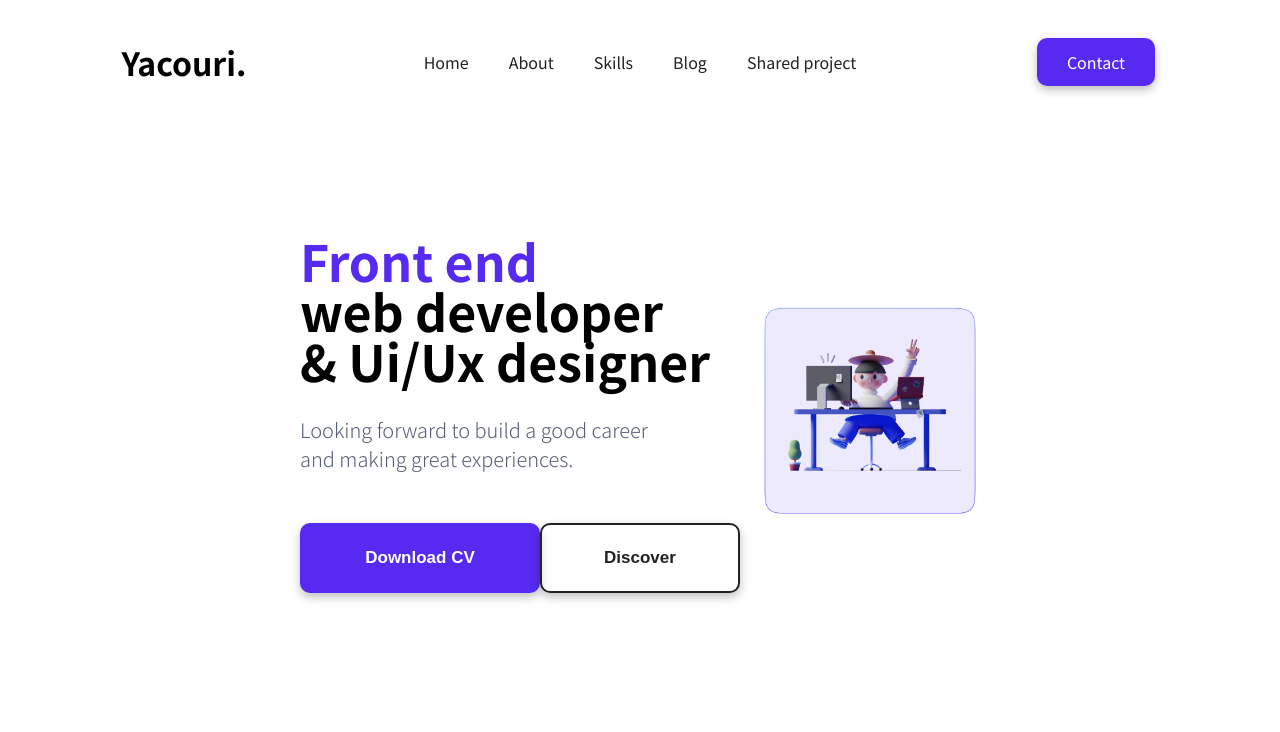
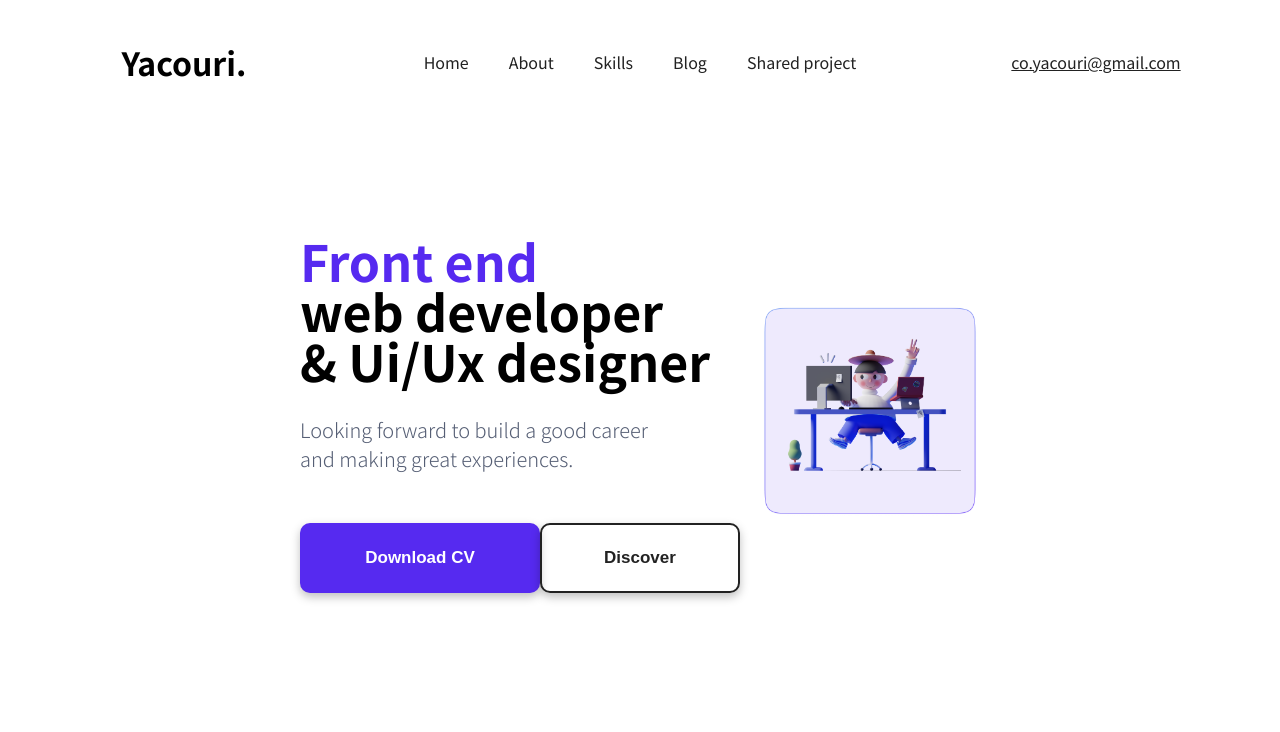
Before and after one commit to Yacouri/yacouri-gatsby-portfolio, a Gatsby site: page / in a window 1280 px wide. Shown: the top 732 px of the page. Built offline with nearby package versions, Linux system fonts and the light colour scheme; Gatsby itself is replaced by a stand-in of ours.

Commit message:
update navbar links & contact button

```diff
--- a/src/components/Navbar/Navbar.js
+++ b/src/components/Navbar/Navbar.js
@@ -16,22 +16,22 @@ const Navbar = () => {
               <Link to="/">Home</Link>
             </li>
             <li>
-              <Link to="/">About</Link>
+              <Link to="#about">About</Link>
             </li>
             <li>
-              <Link to="/">Skills</Link>
+              <Link to="#skills">Skills</Link>
             </li>
             <li>
-              <Link to="/">Blog</Link>
+              <Link to="/blog">Blog</Link>
             </li>
             <li>
-              <Link to="/">Shared project</Link>
+              <Link to="#shared-projects">Shared project</Link>
             </li>
           </ul>
         </LinksWrapper>
 
         <Mailto>
-          <a href="mailto:co.yacouri@gmail.com">Contact</a>
+          <a href="mailto:co.yacouri@gmail.com">co.yacouri@gmail.com</a>
         </Mailto>
       </Nav>
     </div>
--- a/src/components/Navbar/style.js
+++ b/src/components/Navbar/style.js
@@ -17,20 +17,25 @@ export const LinksWrapper = styled.div`
   ul li {
     display: inline-block;
     margin: 20px;
-    a {
+    a{
       color: ${colors.black};
       text-decoration: none;
+      transition: 0.2s;
+      border-bottom: 2px solid transparent;
+      &:hover{
+        color: ${colors.primary};
+        border-bottom: 2px solid ${colors.primary};
+      }
     }
   }
 `;
 
 export const Mailto = styled.div`
   a {
-    padding: 12px 30px;
-    border-radius: 10px;
-    text-decoration: none;
-    color: ${colors.white};
-    background-color: ${colors.primary};
-    box-shadow: 0px 4px 10px rgba(0, 0, 0, 0.25);
+    color: ${colors.black};
+    transition: 0.2s;
+    &:hover{
+      color: ${colors.primary};
+    }
   }
 `;
```
